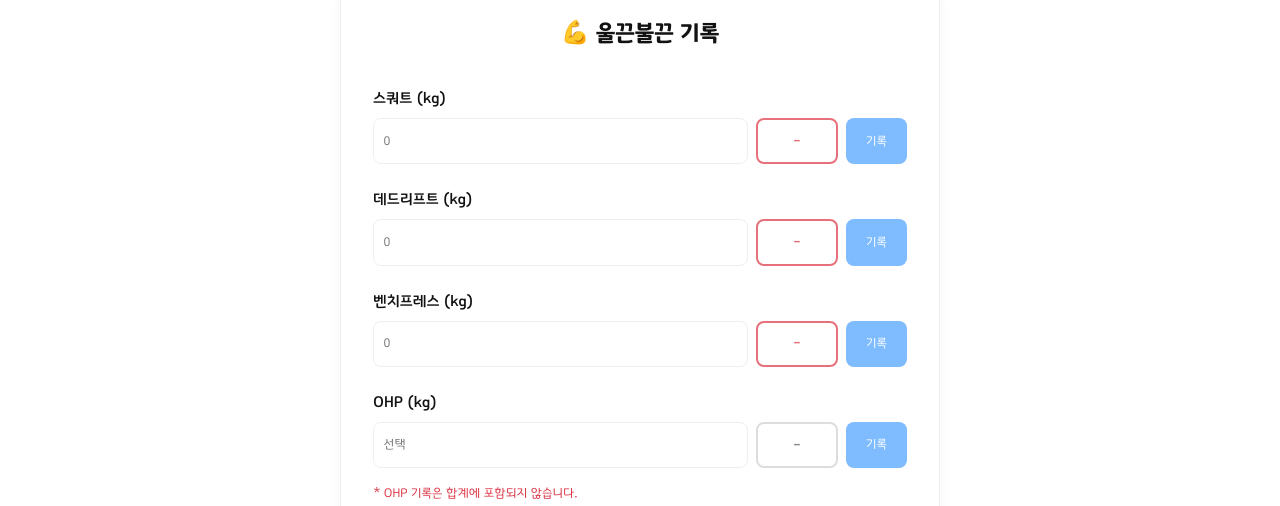
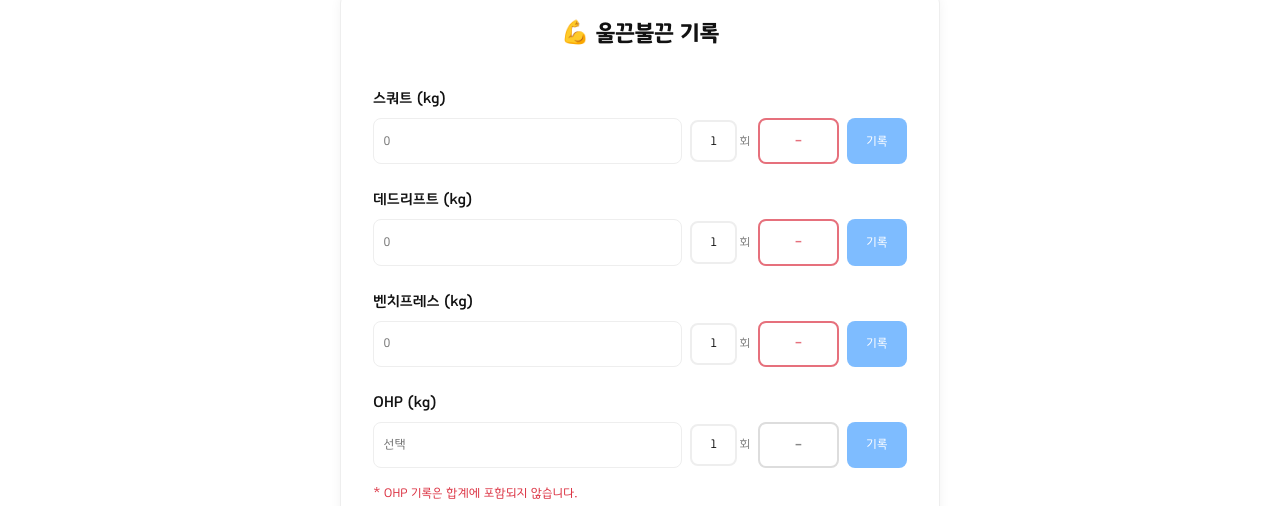
Before and after one commit to Yooodh/ulkun-bulkun, a Next.js app: page / in a window 1280 px wide. Shown: the part 294-800 px from the top of the page. Built offline with nearby package versions, Linux system fonts and the light colour scheme; no server answers.

Commit message:
feat: 운동 기록 폼 횟수 입력 기능 추가 (#93)
* feat: 운동 횟수 입력 필드 추가

* style: 운동 횟수 입력 스타일 추가

```diff
--- a/src/components/RecordForm/RecordForm.module.scss
+++ b/src/components/RecordForm/RecordForm.module.scss
@@ -37,10 +37,39 @@
         align-items: stretch;
 
         .mainInput {
-          flex: 3;
+          flex: 2.5;
           min-width: 0;
           width: 100%;
           @include font-sm;
+        }
+
+        .repsWrapper {
+          flex: 0.5;
+          min-width: 60px;
+          display: flex;
+          align-items: center;
+          gap: 2px;
+
+          .repsInput {
+            width: 100%;
+            min-width: 0;
+            text-align: center;
+            @include font-sm;
+            border-width: 2px;
+
+            &.committed {
+              @include font-body;
+              border-color: $blue;
+              background: $off-white;
+              color: $blue;
+            }
+          }
+
+          .repsLabel {
+            @include font-sm;
+            color: $text-muted;
+            white-space: nowrap;
+          }
         }
 
         .statusInput {
--- a/src/components/RecordForm/RecordForm.tsx
+++ b/src/components/RecordForm/RecordForm.tsx
@@ -14,25 +14,46 @@ import { blockInvalidNumberChars, stopWheelChange } from '@/utils/inputUtils';
 import { RecordFormState } from '@/types/record';
 
 const FIELDS: {
-  name: keyof RecordFormState;
+  name: keyof Pick<
+    RecordFormState,
+    'squat' | 'deadlift' | 'bench_press' | 'ohp'
+  >;
+  repsKey: keyof Pick<
+    RecordFormState,
+    'squat_reps' | 'deadlift_reps' | 'bench_press_reps' | 'ohp_reps'
+  >;
   label: string;
   required: boolean;
   ko: string;
 }[] = [
-  { name: 'squat', label: '스쿼트 (kg)', required: true, ko: '스쿼트' },
+  {
+    name: 'squat',
+    repsKey: 'squat_reps',
+    label: '스쿼트 (kg)',
+    required: true,
+    ko: '스쿼트',
+  },
   {
     name: 'deadlift',
+    repsKey: 'deadlift_reps',
     label: '데드리프트 (kg)',
     required: true,
     ko: '데드리프트',
   },
   {
     name: 'bench_press',
+    repsKey: 'bench_press_reps',
     label: '벤치프레스 (kg)',
     required: true,
     ko: '벤치프레스',
   },
-  { name: 'ohp', label: 'OHP (kg)', required: false, ko: 'OHP' },
+  {
+    name: 'ohp',
+    repsKey: 'ohp_reps',
+    label: 'OHP (kg)',
+    required: false,
+    ko: 'OHP',
+  },
 ];
 
 export default function RecordForm() {
@@ -67,7 +88,7 @@ export default function RecordForm() {
     <div className={styles.formContainer}>
       <h1 className={styles.title}>💪 울끈불끈 기록</h1>
       <form onSubmit={handleSubmit}>
-        {FIELDS.map(({ name, label, required }) => {
+        {FIELDS.map(({ name, repsKey, label, required }) => {
           const committedValue = lastCommits[name];
           const isFieldCommitted = !!committedValue;
 
@@ -89,6 +110,24 @@ export default function RecordForm() {
                   disabled={!user}
                   className={styles.mainInput}
                 />
+
+                <div className={styles.repsWrapper}>
+                  <input
+                    type='number'
+                    name={repsKey}
+                    inputMode='numeric'
+                    min={record[name] === '0' || record[name] === '' ? 0 : 1}
+                    max={30}
+                    onKeyDown={blockInvalidNumberChars}
+                    onWheel={stopWheelChange}
+                    value={record[repsKey]}
+                    onChange={handleChange}
+                    onFocus={(e) => e.target.select()}
+                    disabled={!user}
+                    className={`${styles.repsInput} ${isFieldCommitted ? styles.committed : ''}`}
+                  />
+                  <span className={styles.repsLabel}>회</span>
+                </div>
 
                 <input
                   type='text'
```
